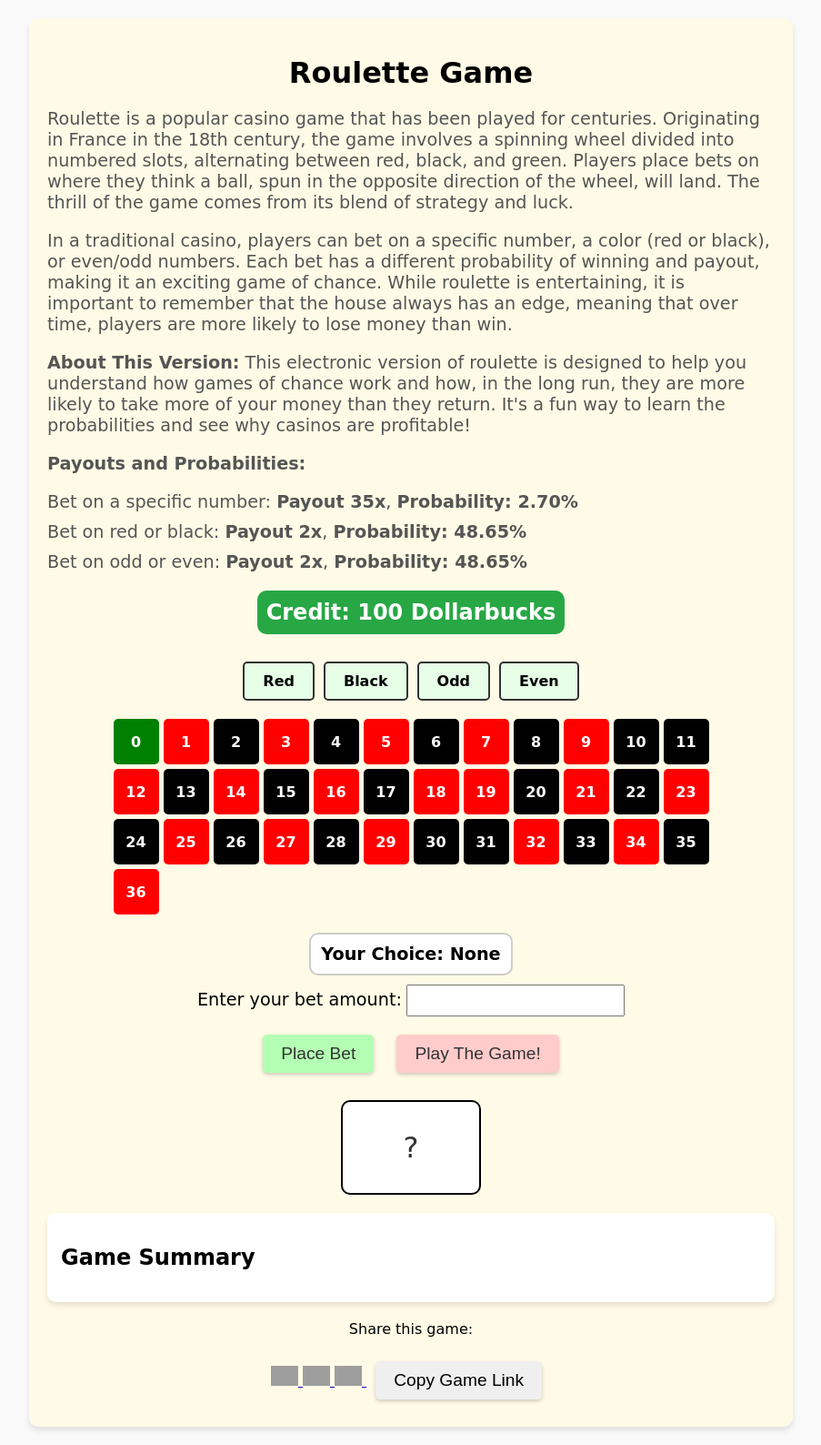
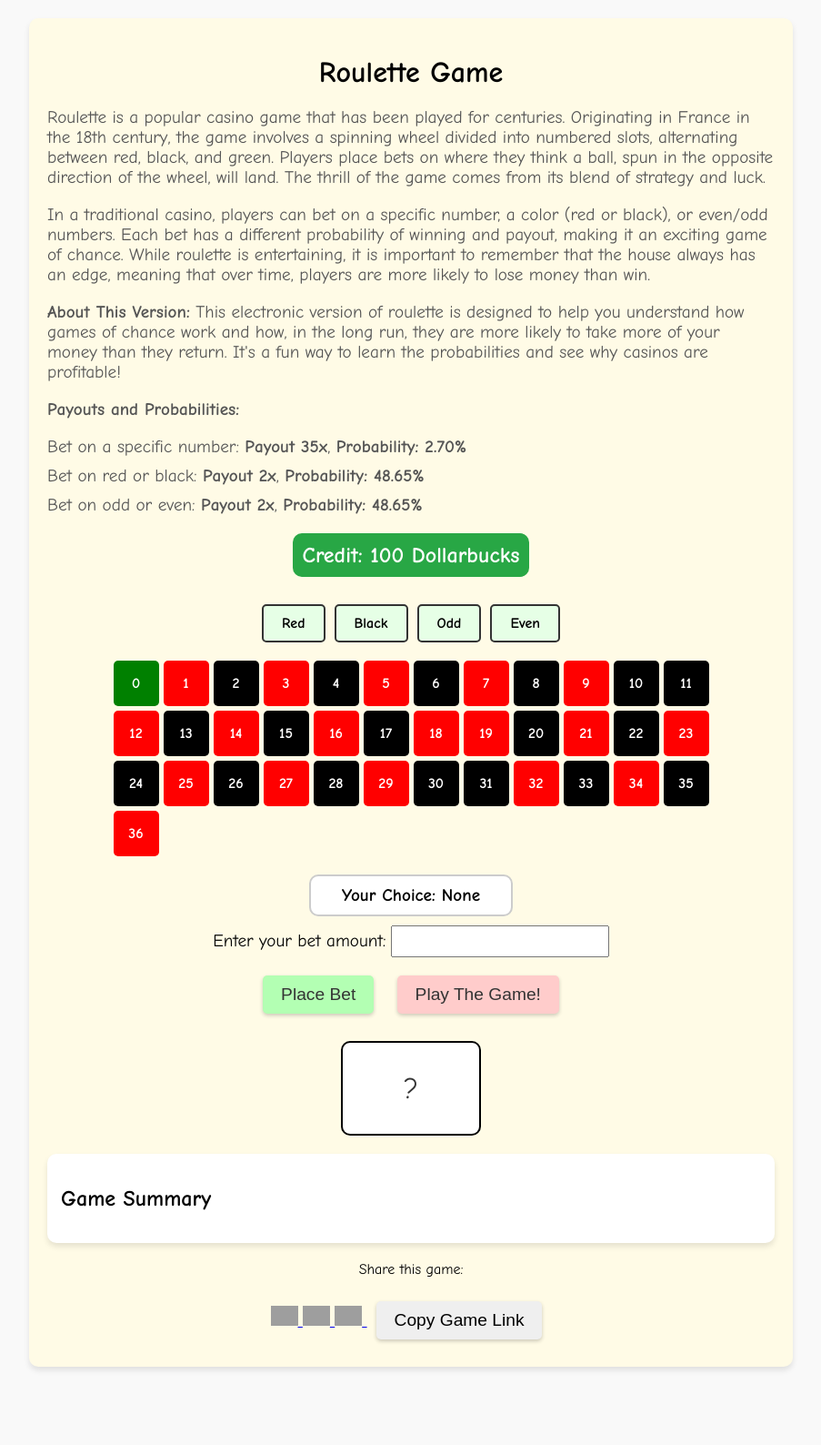
Before and after one commit to RFNajera/rfnajera.github.io, a Jekyll site: the page gambling_kids.html, which Jekyll copies as it is, in a window 1280 px wide. Shown: the whole page at 91% size, without its empty margins (188-1091 px from the left). Built offline with Jekyll 4.4.1, drawn with Linux system fonts in a browser that asks for light colours; after the commit the page ends 1522 px from its top, so only the background shows below that; grey boxes are pictures that could not be loaded.

Commit message:
Update gambling_kids.html
Fixing fonts for iOS display.

```diff
--- a/gambling_kids.html
+++ b/gambling_kids.html
@@ -15,11 +15,12 @@
         content="Play this electronic version of roulette and learn how games of chance work. Understand why the house always wins in the long run.">
     <meta name="twitter:image" content="https://rfnajera.github.io/assets/images/gambling_image.jpg">
     <link rel="icon" href="assets/images/favicon.ico" type="image/x-icon">
+    <link href="https://fonts.googleapis.com/css2?family=Comic+Neue:wght@400;700&display=swap" rel="stylesheet">
 
     <title>Roulette Game</title>
     <style>
         body {
-            font-family: 'Comic Neue', 'Comic Sans MS', cursive;
+            font-family: 'Comic Neue', 'Comic Sans MS', 'Arial Rounded MT Bold', cursive;
             background-color: #f9f9f9;
             text-align: center;
             margin: 20px;
@@ -35,11 +36,13 @@
         }
 
         h1 {
+            font-family: 'Comic Neue', 'Comic Sans MS', 'Arial Rounded MT Bold', cursive;
             font-size: 2em;
             margin-bottom: 10px;
         }
 
         #instructions {
+            font-family: 'Comic Neue', 'Comic Sans MS', 'Arial Rounded MT Bold', cursive;
             font-size: 1.2em;
             margin-bottom: 20px;
             color: #555;
@@ -185,6 +188,7 @@
         }
 
         #game-summary {
+            font-family: 'Comic Neue', 'Comic Sans MS', 'Arial Rounded MT Bold', cursive;
             margin-top: 20px;
             background-color: #fff;
             border-radius: 10px;
```
